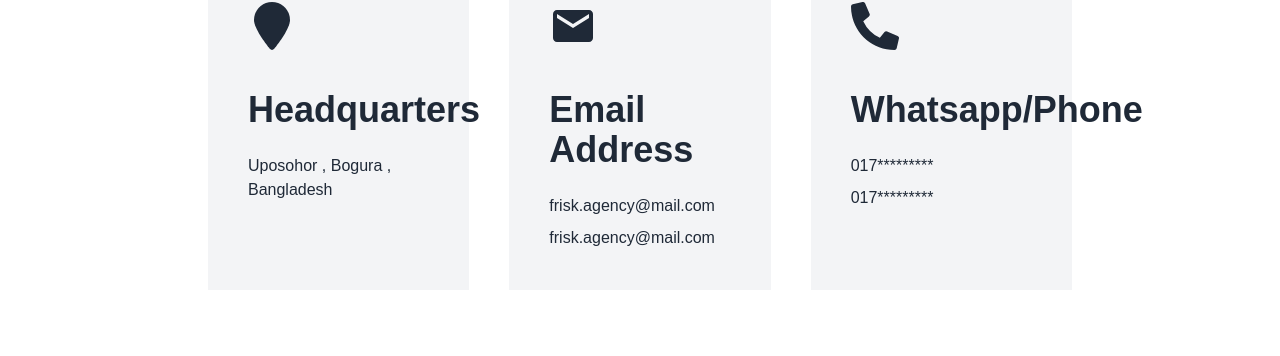
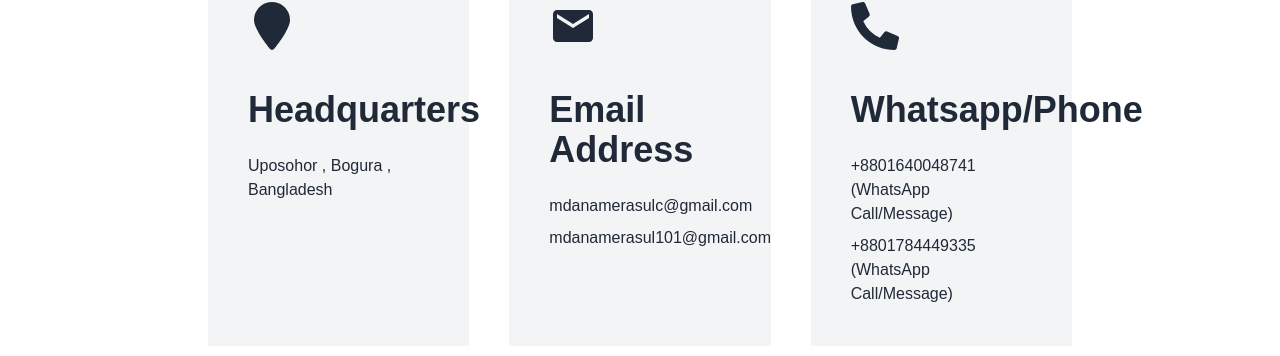
Before and after one commit to anamerasul/Sparkfilter-Client, a Next.js app: page /contact in a window 1280 px wide. Shown: the part 1002-1358 px from the top of the page. Built offline with nearby package versions, Linux system fonts and the light colour scheme; no server answers; a web font is replaced by a local one.

Commit message:
Update page.jsx

```diff
--- a/src/app/contact/page.jsx
+++ b/src/app/contact/page.jsx
@@ -75,15 +75,37 @@ const ContactPage = () => {
                 <div className='bg-gray-100 p-5 md:p-10'>
                     <p><MdEmail className='md:text-5xl text-4xl md:mb-8 mb-3 lg:mb-10' /></p>
                     <h1 className='text-2xl md:text-4xl font-semibold'>Email Address</h1>
-                    <h1 className='mt-6'>frisk.agency@mail.com</h1>
-                    <h1 className='mt-2'>frisk.agency@mail.com</h1>
+                    <h1 className='mt-6'>
+        <a href="mailto:mdanamerasulc@gmail.com">mdanamerasulc@gmail.com</a>
+      </h1>
+
+      <h1 className='mt-2'>
+        <a href="mailto:mdanamerasul101@gmail.com">mdanamerasul101@gmail.com</a>
+      </h1>
 
                 </div>
                 <div className='bg-gray-100 p-5 md:p-10'>
                     <p><FaPhoneAlt className='md:text-5xl text-4xl md:mb-8 mb-3 lg:mb-10' /></p>
                     <h1 className='text-2xl md:text-4xl font-semibold'>Whatsapp/Phone</h1>
-                    <h1 className='mt-6'>017*********</h1>
-                    <h1 className='mt-2'>017*********</h1>
+                     <h1 className='mt-6'>
+        <a
+          href="https://wa.me/8801640048741"
+          target="_blank"
+          rel="noopener noreferrer"
+        >
+          +8801640048741 (WhatsApp Call/Message)
+        </a>
+      </h1>
+
+      <h1 className='mt-2'>
+        <a
+          href="https://wa.me/8801784449335"
+          target="_blank"
+          rel="noopener noreferrer"
+        >
+          +8801784449335 (WhatsApp Call/Message)
+        </a>
+      </h1>
                 </div>
 
 
```
